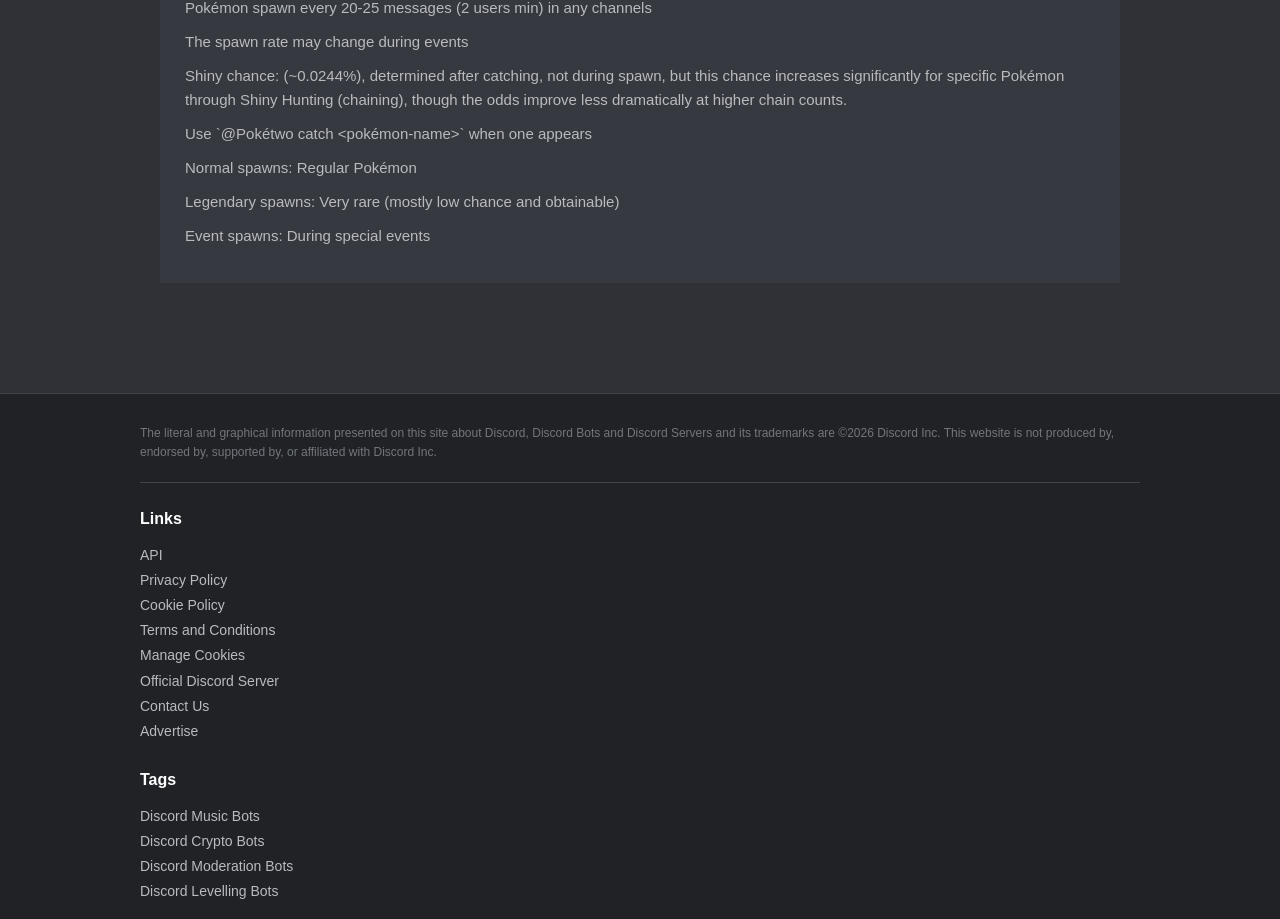
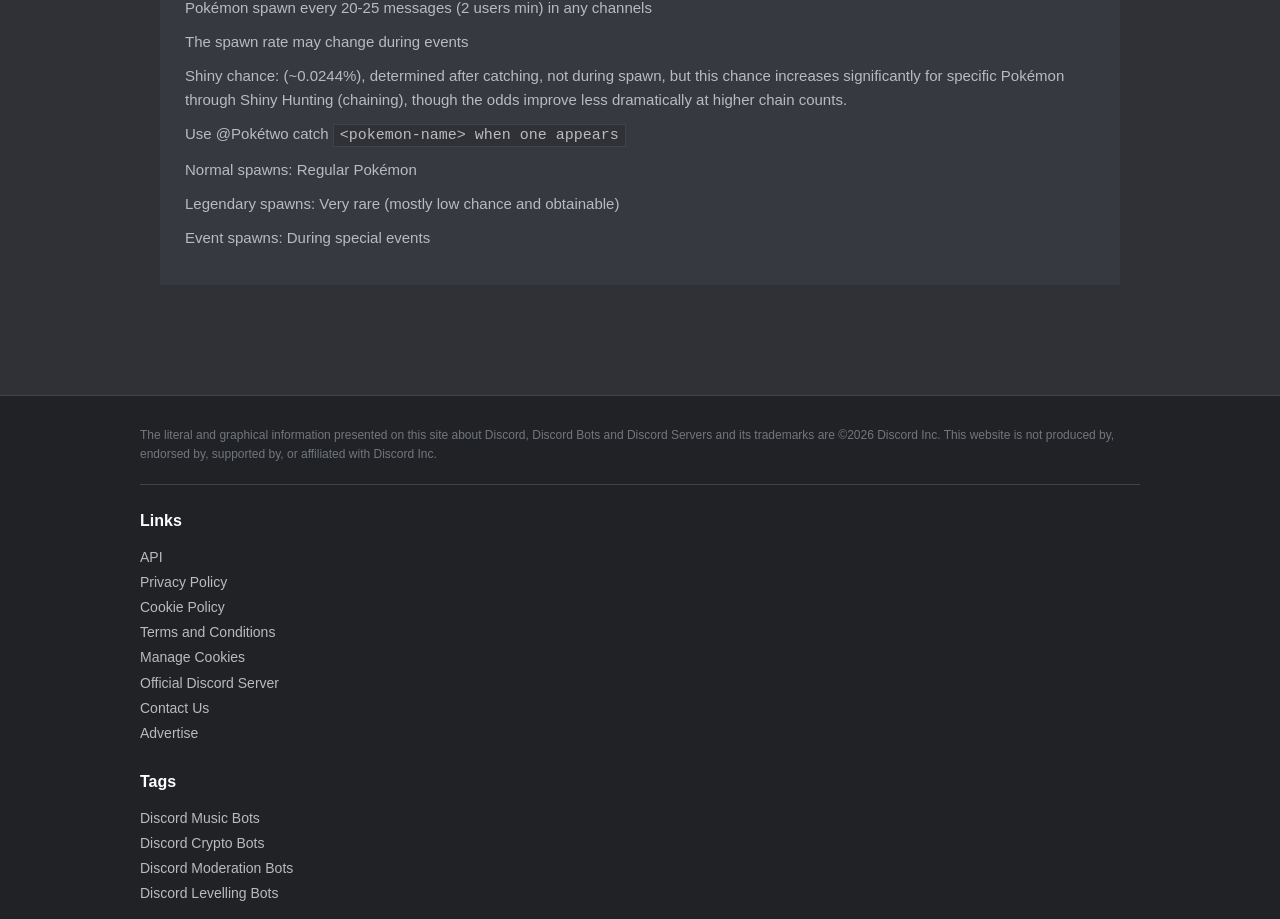
Before and after one commit to thossc/Poketwo-Commands-List, a plain HTML site: page index.html in a window 1280 px wide. Shown: the part 7159-8078 px from the top of the page. Drawn offline with Linux system fonts and the light colour scheme.

Commit message:
Update index.html

```diff
--- a/index.html
+++ b/index.html
@@ -866,7 +866,7 @@
                 <p>Pokémon spawn every 20-25 messages (2 users min) in any channels</p>
                 <p>The spawn rate may change during events</p>
                 <p>Shiny chance: (~0.0244%), determined after catching, not during spawn, but this chance increases significantly for specific Pokémon through Shiny Hunting (chaining), though the odds improve less dramatically at higher chain counts.</p>
-                <p>Use `@Pokétwo catch &lt;pokémon-name&gt;` when one appears</p>
+                <p>Use @Pokétwo catch <span class="param">&lt;pokemon-name&gt; when one appears</p>
                 <p>Normal spawns: Regular Pokémon</p>
                 <p>Legendary spawns: Very rare (mostly low chance and obtainable)</p>
                 <p>Event spawns: During special events</p>
```
